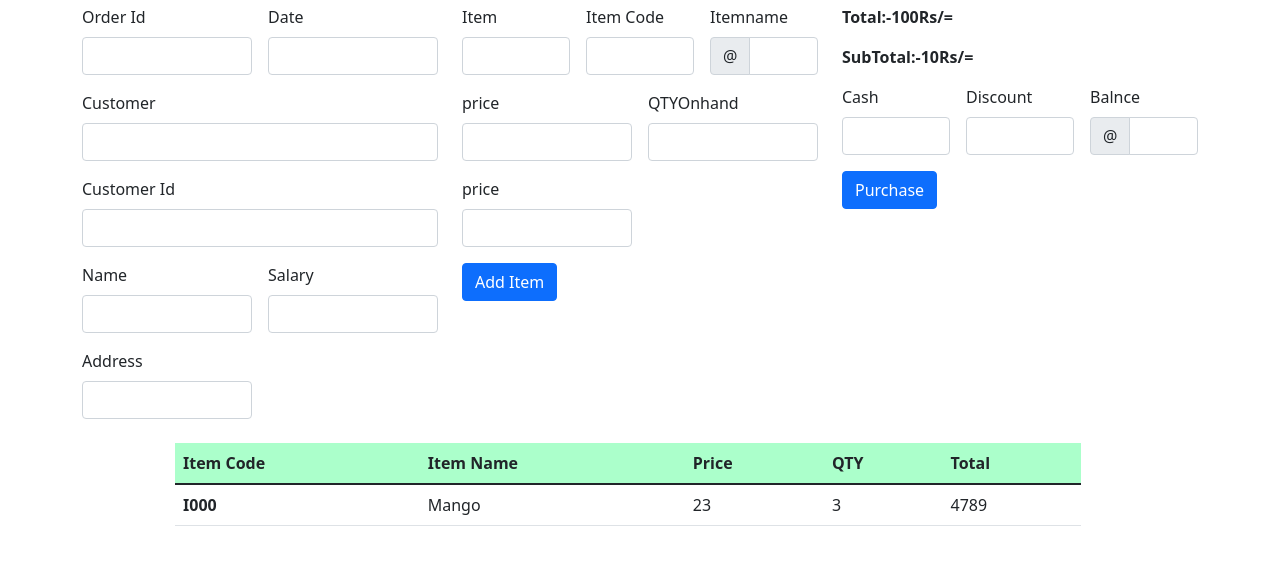
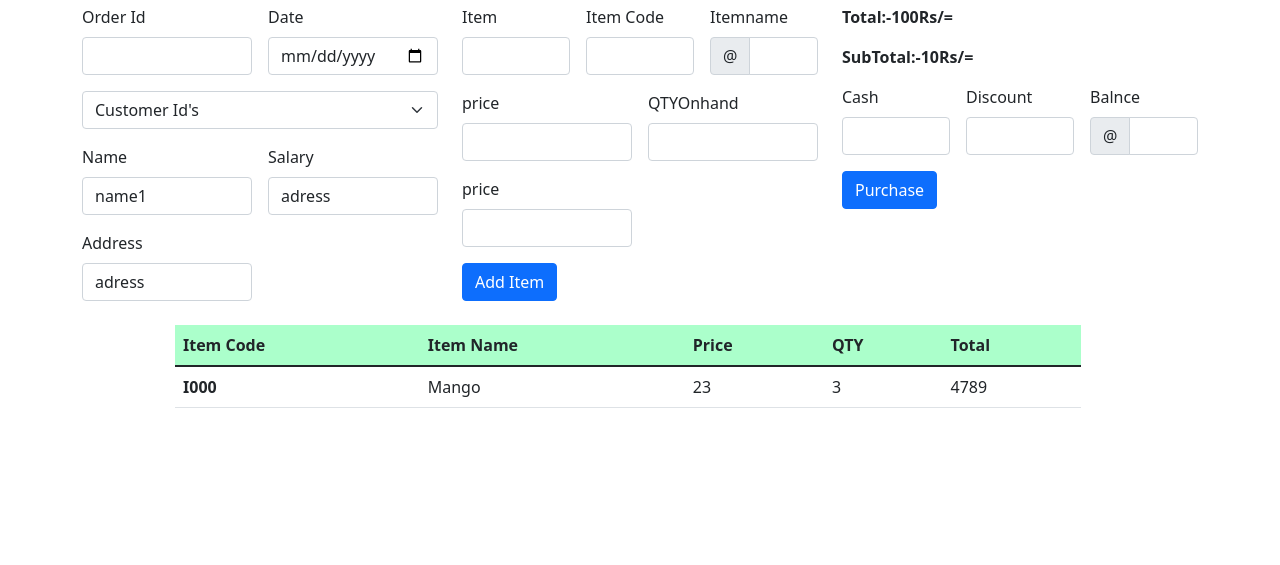
Before and after one commit to Akila-jaya/myWeb, a plain HTML site: page Assignment/CSS/Assignment12/Orders.html in a window 1280 px wide. Shown: the part 79-644 px from the top of the page. Drawn offline with Linux system fonts and the light colour scheme.

Commit message:
before 3 Main

```diff
--- a/Assignment/CSS/Assignment12/Orders.html
+++ b/Assignment/CSS/Assignment12/Orders.html
@@ -58,26 +58,29 @@
                 </div>
                 <div class="col-md-6">
                     <label for="inputPassword4" class="form-label">Date</label>
-                    <input type="password" class="form-control" id="inputPassword41">
+                    <input type="Date" class="form-control" id="inputPassword41">
                 </div>
                 <div class="col-12">
-                    <label for="inputAddress" class="form-label">Customer</label>
-                    <input type="text" class="form-control" id="inputAddress1" placeholder="">
+                    <select id="formselector" class="form-select" aria-label="Default select example">
+                        <option selected>Customer Id's</option>
+
+                    </select>
                 </div>
-                <div class="col-12">
-                    <label for="inputAddress2" class="form-label">Customer Id</label>
+                <!--<div class="col-12">
+                    <label for="inputAddress2" class="form-label">Customer</label>
                     <input type="text" class="form-control" id="inputAddress21" placeholder="">
+                </div>-->
+                <div class="col-md-6">
+                    <label id="customerName" for="inputCity" class="form-label">Name</label>
+                    <input type="text" class="form-control" id="inputCity1">
+
                 </div>
                 <div class="col-md-6">
-                    <label for="inputCity" class="form-label">Name</label>
-                    <input type="text" class="form-control" id="inputCity1">
-                </div>
-                <div class="col-md-6">
-                    <label for="inputCity" class="form-label">Salary</label>
+                    <label id="customerSalary" for="inputCity" class="form-label">Salary</label>
                     <input type="text" class="form-control" id="inputSalary1">
                 </div>
                 <div class="col-md-6">
-                    <label for="inputCity" class="form-label">Address</label>
+                    <label id="customerAddress" for="inputCity" class="form-label">Address</label>
                     <input type="text" class="form-control" id="inputSalary11">
                 </div>
 
@@ -205,5 +208,55 @@
 </div>
 
 
+
+
+<script src="assets/jQuery/jquery-3.6.0.min.js"></script>
+<script src="assets/js/bootstrap.min.js"></script>
+<script src="db/DB.js"></script>
+<script>
+    //console.log("id2");
+        optionText = 'Ultimate';
+        optionValue = 'ultimate';
+
+        var customerObject3={
+            id:"c001",
+            name:"name1",
+            address:"adress",
+            salary:"salary"
+
+        };
+        customerDB.push(customerObject3);
+        console.log(customerDB);
+
+        for (var i=0;i<customerDB.length;i++){
+            $('#formselector').append(new Option(customerDB[i].id));
+
+        }
+
+            //console.log("id2");
+            var id2=$("#formselector").val();
+            console.log(id2);
+
+            setText();
+
+            function setText(){
+                $("#inputCity1").val(customerObject3.name);
+
+                $("#inputSalary1").val(customerObject3.address);
+                $("#inputSalary11").val(customerObject3.address);
+
+            }
+
+
+
+
+
+
+
+       // console.log("id2");
+
+</script>
+
+
 </body>
 </html>
```
Also changed, not shown: Assignment/CSS/Assignment12/customer.html (+24 -61 lines).
